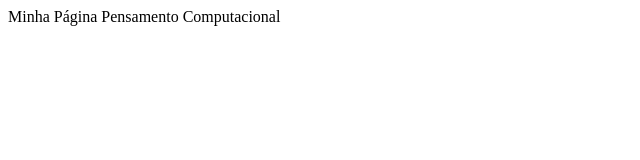
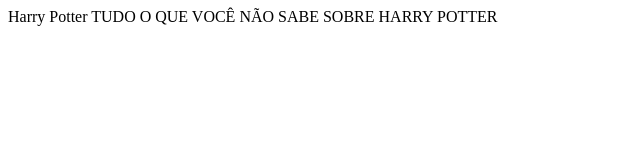
Before and after one commit to RogerioNaves/PAGWEB-CHIARELLI-12, a plain HTML site: page index.html in a window 1280 px wide. Shown: the whole page, without its empty margins (0-640 px from the left). Drawn offline with Linux system fonts and the light colour scheme.

Commit message:
Informações sobre Harry Potter

```diff
--- a/index.html
+++ b/index.html
@@ -4,9 +4,9 @@
     <meta charset="UTF-8">
     <meta http-equiv="X-UA-Compatible" content="IE=edge">
     <meta name="viewport" content="width=device-width, initial-scale=1.0">
-    <title>Document</title>
+    Harry Potter
 </head>
 <body>
-    Minha Página Pensamento Computacional
+    TUDO O QUE VOCÊ NÃO SABE SOBRE HARRY POTTER
 </body>
 </html>
```
